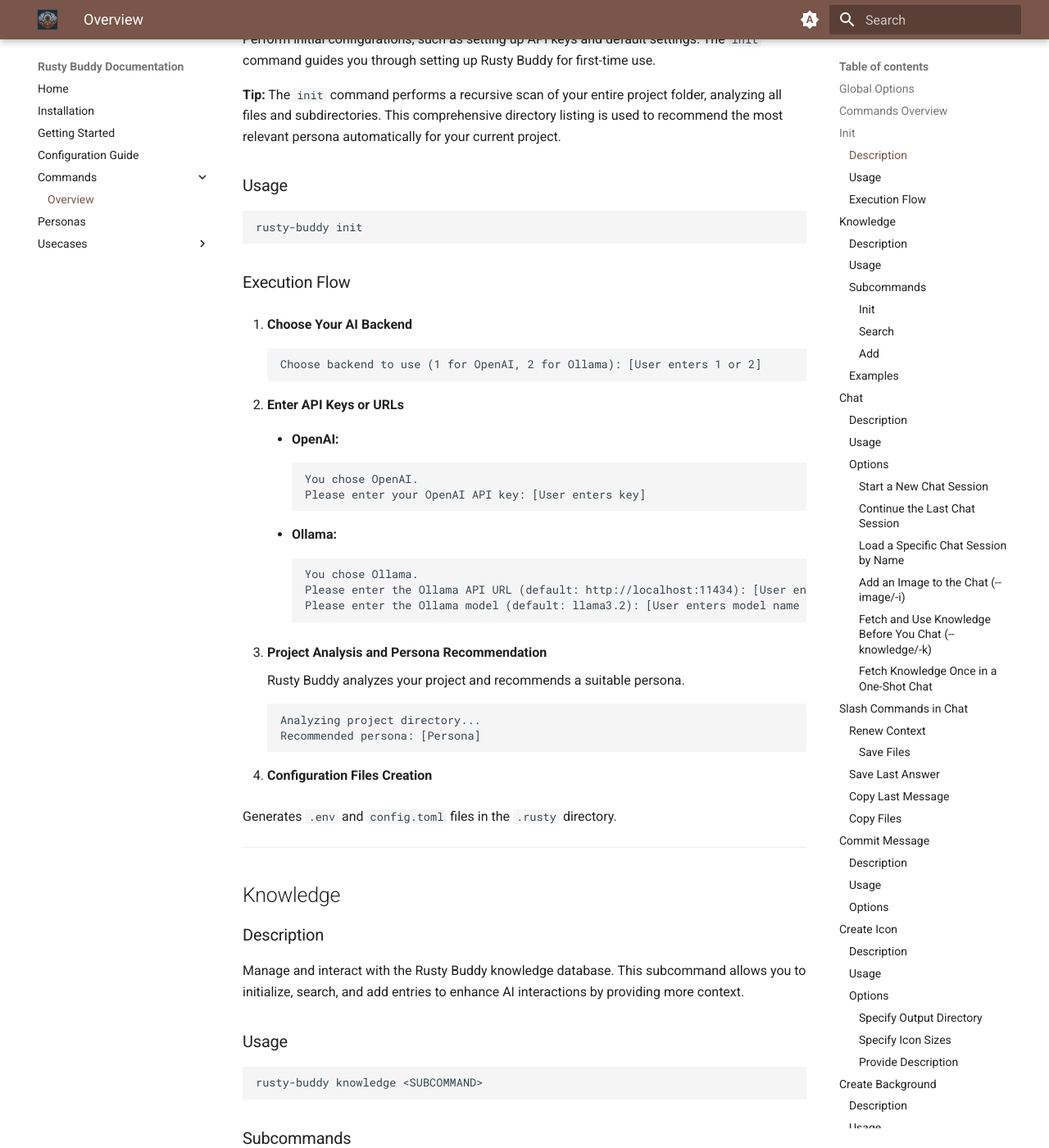
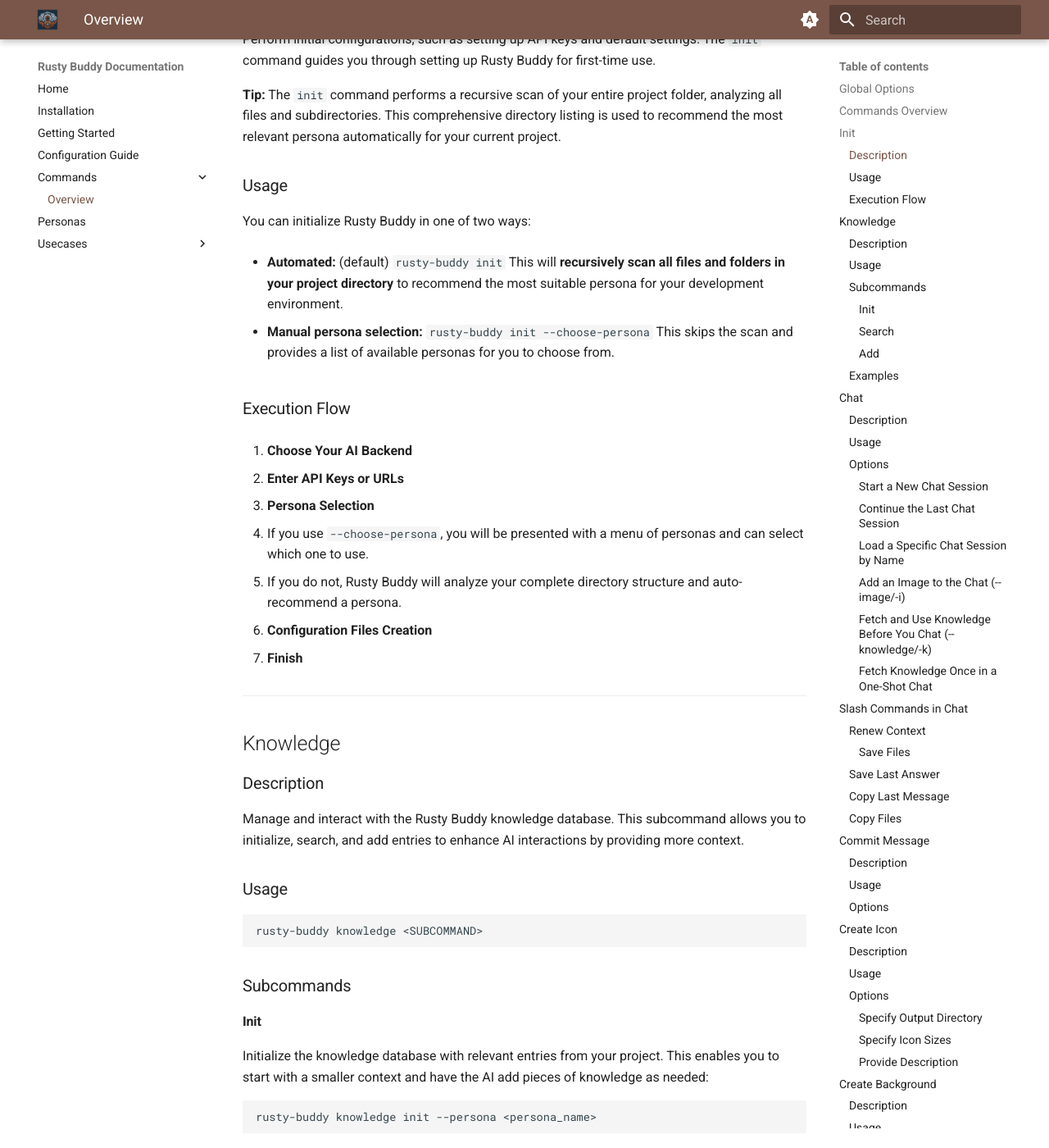
Before and after one commit to hg8496/rusty-buddy, an MkDocs documentation site: the page built from docs/docs/commands.md, in a window 1280 px wide and 1400 px high, scrolled down 1362 px. Shown: the whole window at 82% size. Built offline with MkDocs 1.6.1 and Material for MkDocs 9.7.7, drawn with Linux system fonts in a browser that asks for light colours.

Commit message:
Enhance persona selection features in Rusty Buddy
Implement a new command-line option to allow users to manually select a persona during the initialization of Rusty Buddy. The motivation for the change is to provide users with greater control over which persona is applied to their project, allowing for personalized setups catered to their specific needs.

The new implementation introduces a `--choose-persona` flag that users can pass to the `rusty-buddy init` command. This differs from the previous implementation where personas were automatically selected based on a directory scan, offering a more flexible and user-friendly approach to persona selection. The code refactors the `init` command to accept arguments that dictate the behavior of persona selection, thus improving usability and customization for the users.

```diff
--- a/docs/docs/commands.md
+++ b/docs/docs/commands.md
@@ -54,42 +54,29 @@
 
 ### Usage
 
-    :::bash
-    rusty-buddy init
+You can initialize Rusty Buddy in one of two ways:
+
+- **Automated:** (default)
+`rusty-buddy init`
+This will **recursively scan all files and folders in your project directory** to recommend the most suitable persona for your development environment.
+
+- **Manual persona selection:**
+`rusty-buddy init --choose-persona`
+This skips the scan and provides a list of available personas for you to choose from.
 
 ### Execution Flow
 
 1. **Choose Your AI Backend**
 
-        :::plaintext
-        Choose backend to use (1 for OpenAI, 2 for Ollama): [User enters 1 or 2]
-
 2. **Enter API Keys or URLs**
 
-    - **OpenAI:**
-
-            :::plaintext
-            You chose OpenAI.
-            Please enter your OpenAI API key: [User enters key]
-
-    - **Ollama:**
-
-            :::plaintext
-            You chose Ollama.
-            Please enter the Ollama API URL (default: http://localhost:11434): [User enters URL or presses Enter]
-            Please enter the Ollama model (default: llama3.2): [User enters model name or presses Enter]
-
-3. **Project Analysis and Persona Recommendation**
-
-    Rusty Buddy analyzes your project and recommends a suitable persona.
-
-        :::plaintext
-        Analyzing project directory...
-        Recommended persona: [Persona]
+3. **Persona Selection**
+- If you use `--choose-persona`, you will be presented with a menu of personas and can select which one to use.
+- If you do not, Rusty Buddy will analyze your complete directory structure and auto-recommend a persona.
 
 4. **Configuration Files Creation**
 
-   Generates `.env` and `config.toml` files in the `.rusty` directory.
+5. **Finish**
 
 ---
 
```
Also changed, not shown: docs/docs/getting_started.md (+10 -4 lines), README.md, 4 other files.
